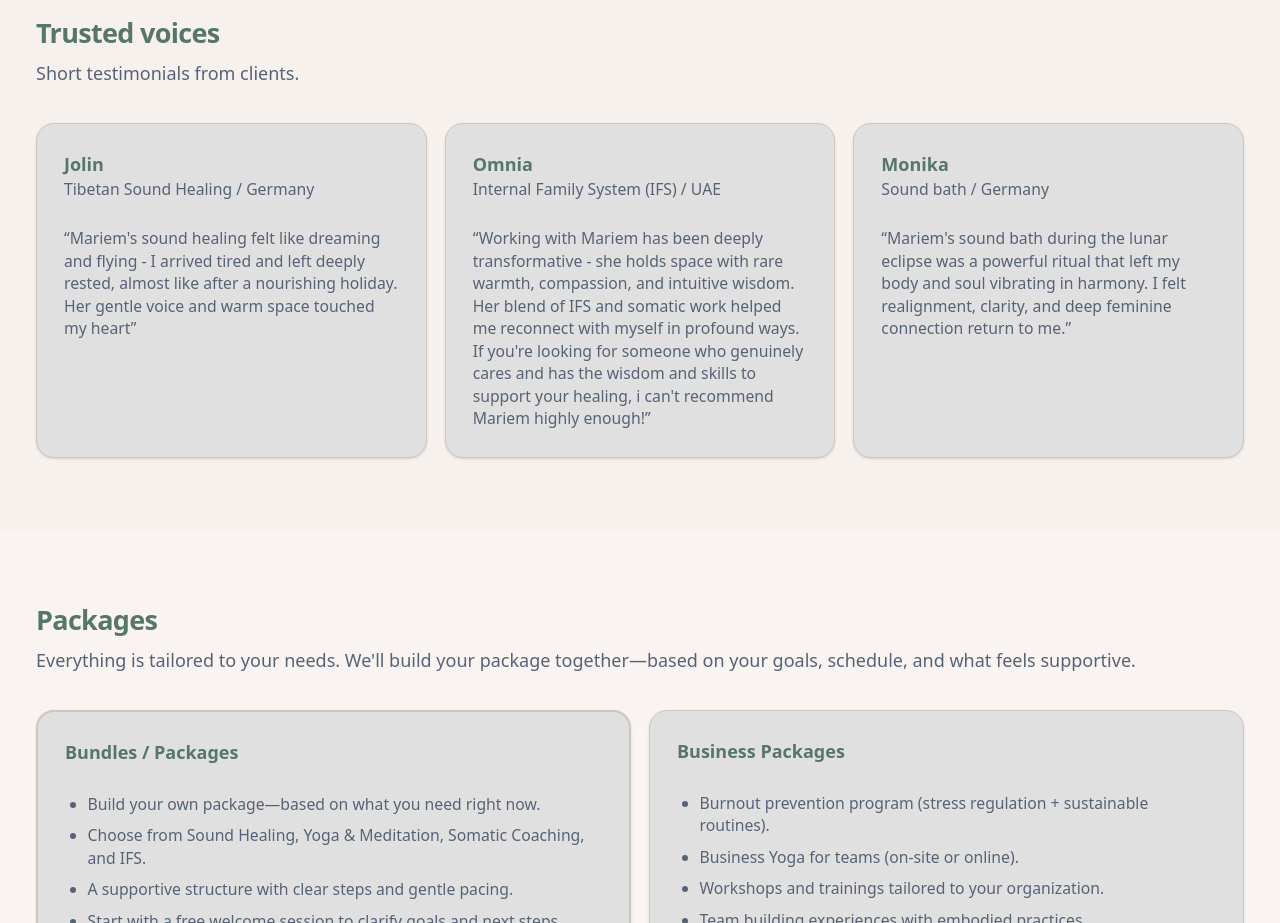
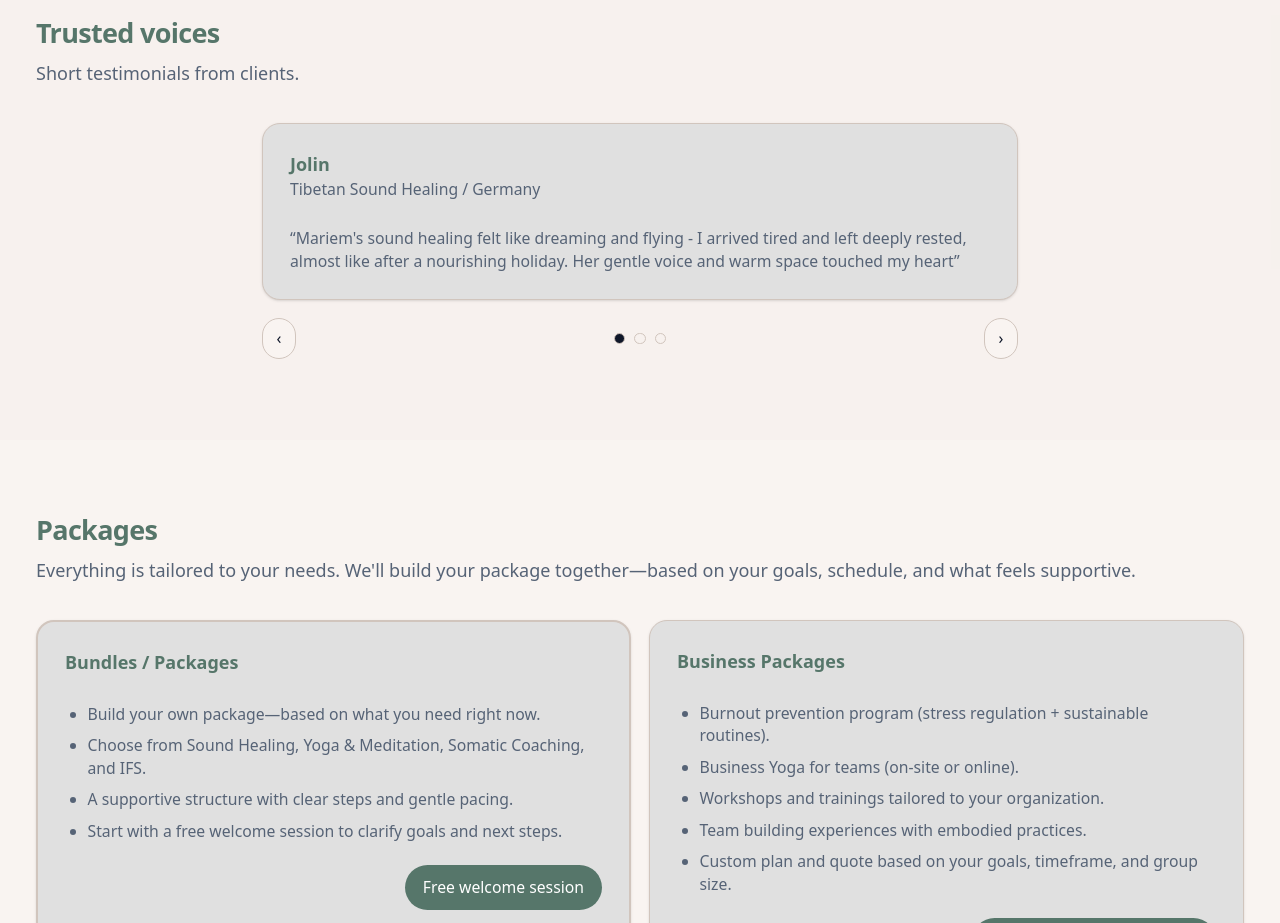
Before and after one commit to BFTorres/Heart2Heart, a React (Vite) app: page / in a window 1280 px wide. Shown: the part 2780-3703 px from the top of the page. Built offline with nearby package versions, Linux system fonts and the light colour scheme.

Commit message:
refactor: testimonials

```diff
--- a/src/components/sections/TestimonialsSection.tsx
+++ b/src/components/sections/TestimonialsSection.tsx
@@ -1,20 +1,110 @@
+// src/components/sections/TestimonialsSection.tsx
+import { useEffect, useMemo, useRef, useState } from "react"
 import { useTranslation } from "react-i18next"
 import { Container } from "@/components/layout/Container"
 import { Card, CardContent, CardHeader, CardTitle } from "@/components/ui/card"
+import { Button } from "@/components/ui/button"
+import { cn } from "@/lib/utils"
 import { TESTIMONIALS } from "@/data/content"
+import { useAccessibilityStore } from "@/stores/accessibility-store"
 
 export function TestimonialsSection() {
   const { t } = useTranslation()
+  const reducedMotion = useAccessibilityStore((s) => s.reducedMotion)
+
+  const items = TESTIMONIALS
+  const len = useMemo(() => items.length, [items.length])
+
+  const [activeIndex, setActiveIndex] = useState(0)
+  const [isFading, setIsFading] = useState(false)
+  const [paused, setPaused] = useState(false)
+
+  const timeoutRef = useRef<number | null>(null)
+
+  const AUTOPLAY_MS = 10_000
+  const FADE_OUT_MS = reducedMotion ? 0 : 220
+  const FADE_IN_MS = reducedMotion ? 0 : 420
+
+  function clearPendingTimeout() {
+    if (timeoutRef.current) {
+      window.clearTimeout(timeoutRef.current)
+      timeoutRef.current = null
+    }
+  }
+
+  function goTo(nextIndex: number) {
+    if (len < 2) return
+    if (nextIndex === activeIndex) return
+
+    clearPendingTimeout()
+    setIsFading(true)
+
+    timeoutRef.current = window.setTimeout(() => {
+      setActiveIndex(nextIndex)
+      setIsFading(false)
+      timeoutRef.current = null
+    }, FADE_OUT_MS)
+  }
+
+  function next() {
+    goTo((activeIndex + 1) % len)
+  }
+
+  function prev() {
+    goTo((activeIndex - 1 + len) % len)
+  }
+
+  // Autoplay (disabled when reduced motion is enabled)
+  useEffect(() => {
+    if (reducedMotion) return
+    if (paused) return
+    if (len < 2) return
+
+    const id = window.setInterval(() => {
+      clearPendingTimeout()
+      setIsFading(true)
+
+      timeoutRef.current = window.setTimeout(() => {
+        setActiveIndex((i) => (i + 1) % len)
+        setIsFading(false)
+        timeoutRef.current = null
+      }, FADE_OUT_MS)
+    }, AUTOPLAY_MS)
+
+    return () => {
+      window.clearInterval(id)
+      clearPendingTimeout()
+    }
+    // eslint-disable-next-line react-hooks/exhaustive-deps
+  }, [paused, reducedMotion, len])
+
+  const item = items[Math.min(activeIndex, len - 1)]
 
   return (
-    <section id="voices" className=" border-border bg-muted/40"> {/* border-y */}
+    <section id="voices" className="border-border bg-muted/40">
       <Container className="py-16">
         <h2 className="text-2xl font-semibold tracking-tight">{t("sections.voices.title")}</h2>
         <p className="mt-2 text-muted-foreground">{t("sections.voices.subtitle")}</p>
 
-        <div className="mt-8 grid gap-4 md:grid-cols-3">
-          {TESTIMONIALS.map((item) => (
-            <Card key={item.id} className="rounded-2xl">
+        <div className="mt-8">
+          <div
+            className="mx-auto max-w-2xl"
+            onMouseEnter={() => setPaused(true)}
+            onMouseLeave={() => setPaused(false)}
+            onFocusCapture={() => setPaused(true)}
+            onBlurCapture={() => setPaused(false)}
+            aria-roledescription="carousel"
+            aria-label={t("sections.voices.title")}
+          >
+            {/* Single visible card */}
+            <div
+              className={cn(
+                "transition-opacity",
+                reducedMotion ? "duration-0" : `duration-[${FADE_IN_MS}ms]`,
+                isFading ? "opacity-0" : "opacity-100",
+              )}
+            >
+              <Card className="rounded-2xl">
                 <CardHeader>
                   <CardTitle className="text-base">{t(item.nameKey)}</CardTitle>
                   <p className="text-sm text-muted-foreground">{t(item.roleKey)}</p>
@@ -23,7 +113,41 @@ export function TestimonialsSection() {
                   <p className="text-sm text-muted-foreground">“{t(item.quoteKey)}”</p>
                 </CardContent>
               </Card>
+            </div>
+
+            {/* Controls */}
+            {len > 1 && (
+              <div className="mt-4 flex items-center justify-between gap-3">
+                <Button variant="outline" size="sm" onClick={prev} type="button" aria-label="Previous testimonial">
+                  ‹
+                </Button>
+
+                <div className="flex items-center gap-2">
+                  {items.map((_, i) => (
+                    <button
+                      key={i}
+                      type="button"
+                      onClick={() => goTo(i)}
+                      className={cn(
+                        "h-2.5 w-2.5 rounded-full border border-border transition",
+                        i === activeIndex ? "bg-foreground" : "bg-transparent",
+                      )}
+                      aria-label={`Go to testimonial ${i + 1}`}
+                      aria-current={i === activeIndex ? "true" : undefined}
+                    />
                   ))}
+                </div>
+
+                <Button variant="outline" size="sm" onClick={next} type="button" aria-label="Next testimonial">
+                  ›
+                </Button>
+              </div>
+            )}
+
+            <p className="mt-2 text-xs text-muted-foreground">
+              {reducedMotion ? t("a11y.reducedMotion.label") : ""}
+            </p>
+          </div>
         </div>
       </Container>
     </section>
--- a/src/i18n/locales/de/common.json
+++ b/src/i18n/locales/de/common.json
@@ -84,10 +84,10 @@
           "description": "Achtsame Bewegung und Atem - für Stabilität, Beweglichkeit und innere Ruhe.",
           "details": "Eine Praxis aus Bewegung, Atem und Präsenz - ohne Druck und ohne Leistungsanspruch.\n\nYoga (Gruppe): unterstützende, körperbewusste Sequenzen für Stabilität, Beweglichkeit und Ruhe.\nMeditation (1:1): angeleitete Sessions, um den Geist zu sammeln, innere Klarheit zu stärken und Raum zu schaffen.\n\nAlles ist anpassbar - besonders passend, wenn du eine sanfte, verlässliche Praxis suchst, die dich dort abholt, wo du gerade bist.",
           "meta": {
-            "duration": "Yoga: 75 Minuten / Meditation: 30 und 60 Minuten",
-            "format": "Vor Ort (Studio))",
-            "group": "Yoga: Gruppe (min. 3 Personen, max. 7 Personen) / Meditation: 1:1",
-            "price": "Yoga: Ab €30 pro Person / Meditation: Ab €10 (30 Minuten) pro Person"
+            "duration": "Yoga: 75 Minuten",
+            "format": "Vor Ort (Studio) oder Online",
+            "group": "Yoga: Gruppe (min. 3 Personen, max. 7 Personen)",
+            "price": "Yoga: Ab €30 pro Person / €100 monatlich"
           }
         },
         "somatic-coaching": {
--- a/src/i18n/locales/en/common.json
+++ b/src/i18n/locales/en/common.json
@@ -85,10 +85,10 @@
           "description": "Mindful movement and breath—for stability, flexibility, and inner calm.",
           "details": "A practice that balances mindful movement, breath, and presence—without pressure or performance.\n\nYoga (group): a supportive, body-aware flow to build steadiness, mobility, and calm.\nMeditation (1:1): guided sessions to settle the mind, strengthen inner focus, and create space for clarity.\n\nAll sessions are adaptable—especially helpful if you want consistency, softness, and a practice that meets you where you are.",
           "meta": {
-            "duration": "Yoga: 75 minutes / Meditation: 30 and 60 minutes",
-            "format": "In person (studio)",
-            "group": "Yoga: Group (min. 3 people, max. 7 people) / Meditation: 1:1",
-            "price": "Yoga: From €30 per person / Meditation: From €10 per person (30 minutes)"
+            "duration": "Yoga: 75 minutes",
+            "format": "In person (studio) or Online",
+            "group": "Yoga: Group (min. 3 people, max. 7 people)",
+            "price": "Yoga: From €30 per person / €100 per month"
           }
         },
         "somatic-coaching": {
```
Lines whose indentation alone changed are shown as unchanged.
